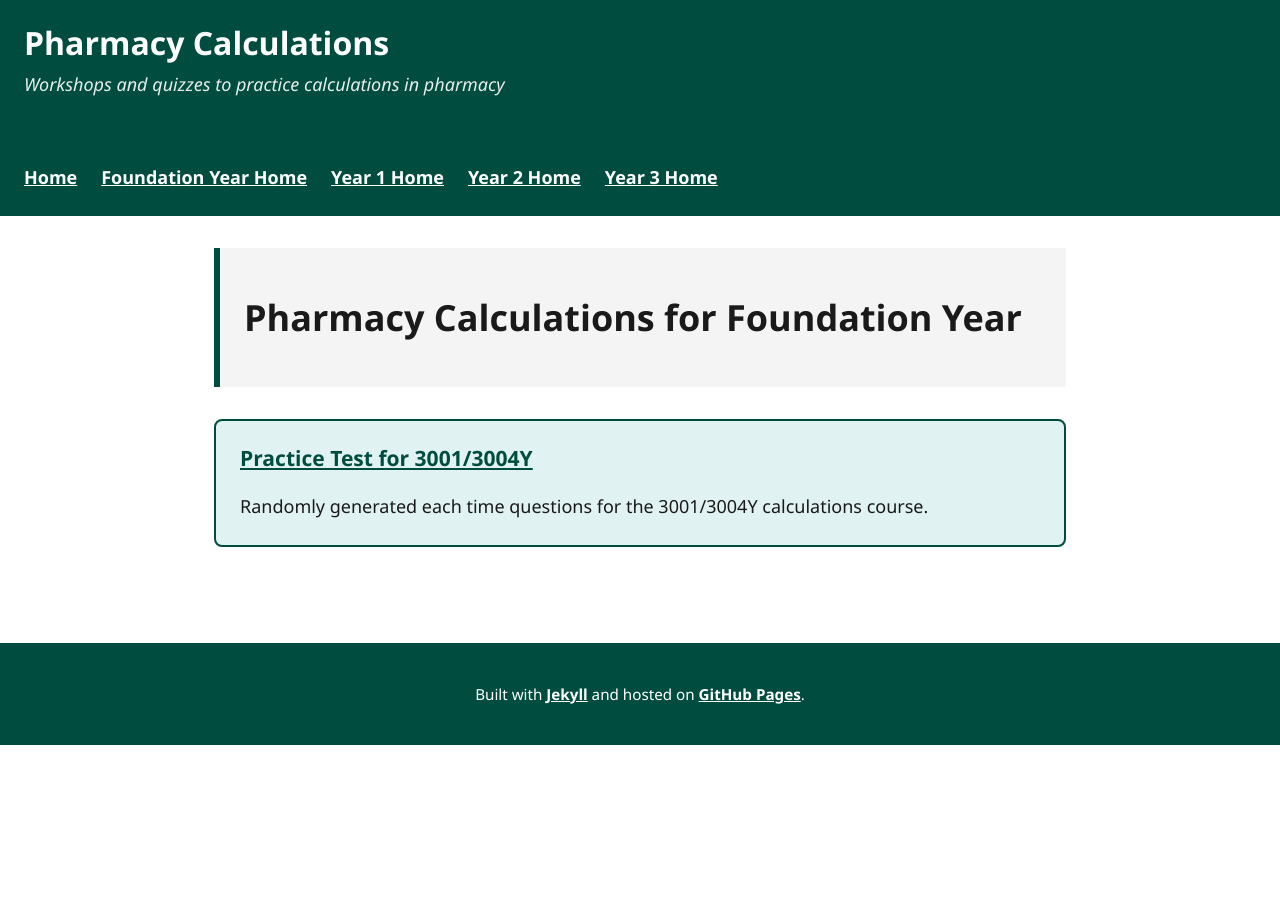
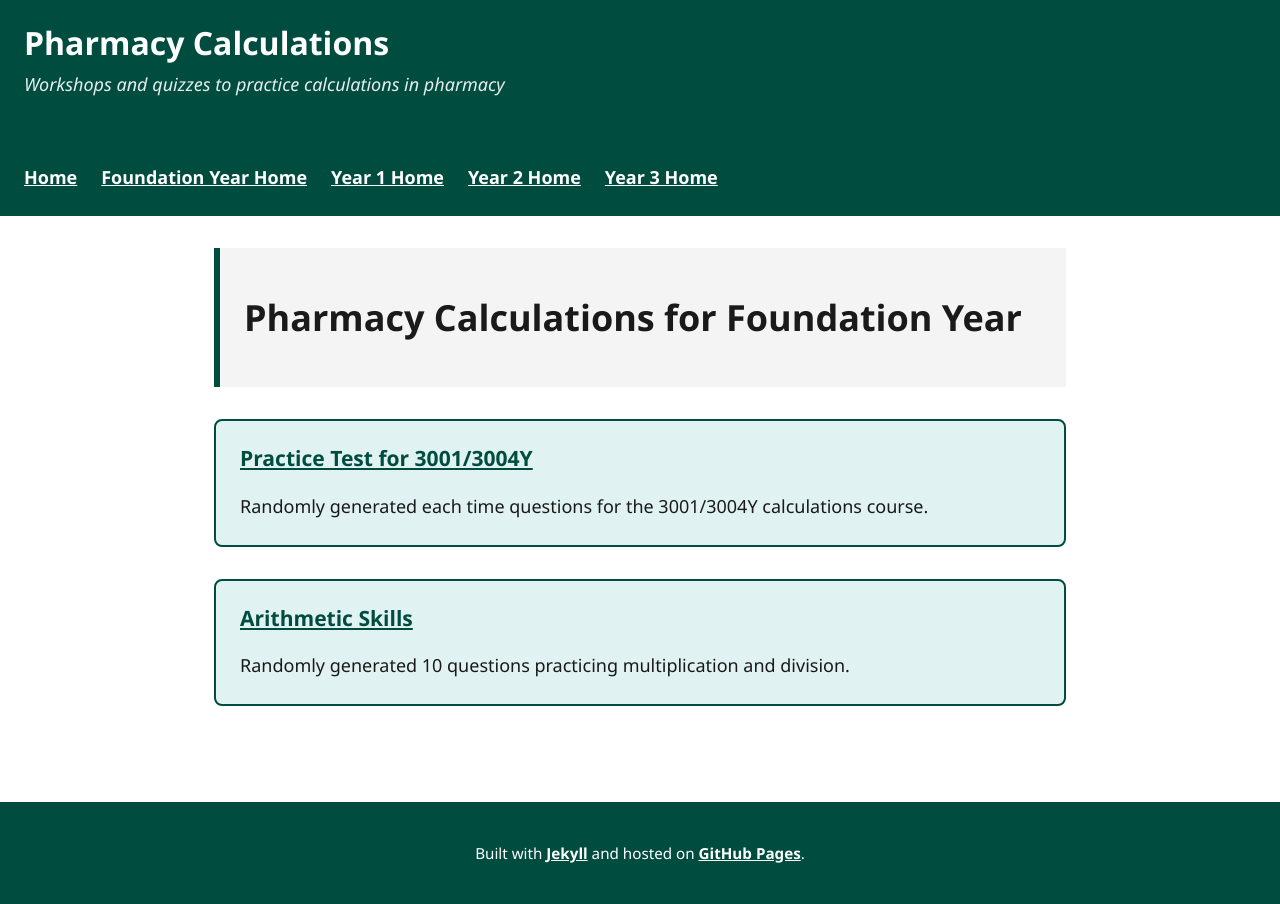
Before and after one commit to probe973/let-pharmacy, a Jekyll site: the page built from 3/index.md, in a window 1280 px wide. Built offline with Jekyll 4.4.1, drawn with Linux system fonts in a browser that asks for light colours.

Commit message:
Update index.md

```diff
--- a/3/index.md
+++ b/3/index.md
@@ -20,3 +20,15 @@ title: Foundation Year Home
     </a>
 
 </div>
+
+<div class="card-menu">
+    <a href="{{ "/3/prep/numeracy.html" | relative_url }}" class="card">
+        <div class="card-content">
+            <div class="card-text">
+                <h3>Arithmetic Skills</h3>
+                <p>Randomly generated 10 questions practicing multiplication and division.</p>
+            </div>
+        </div>
+    </a>
+
+</div>
```
